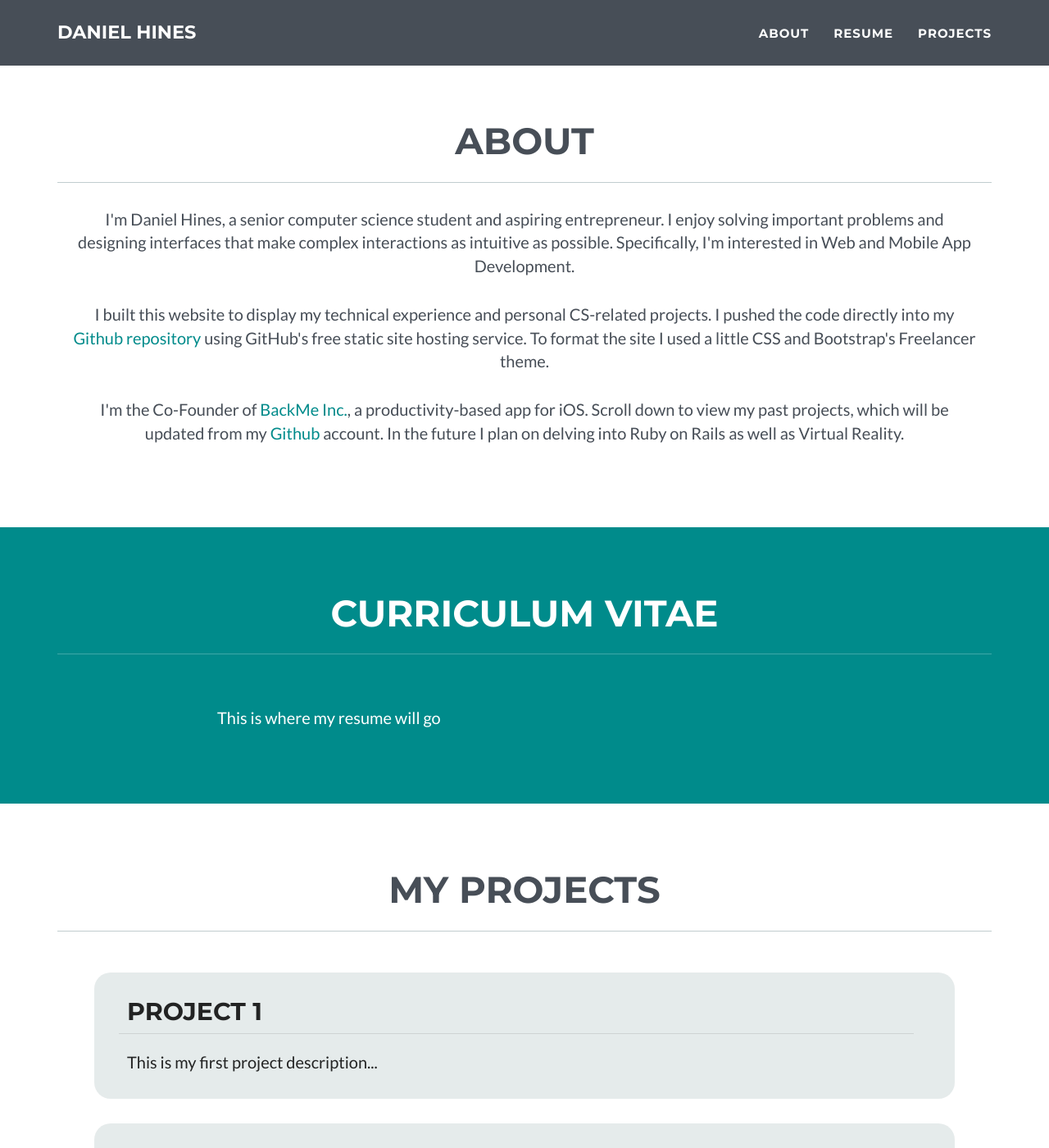
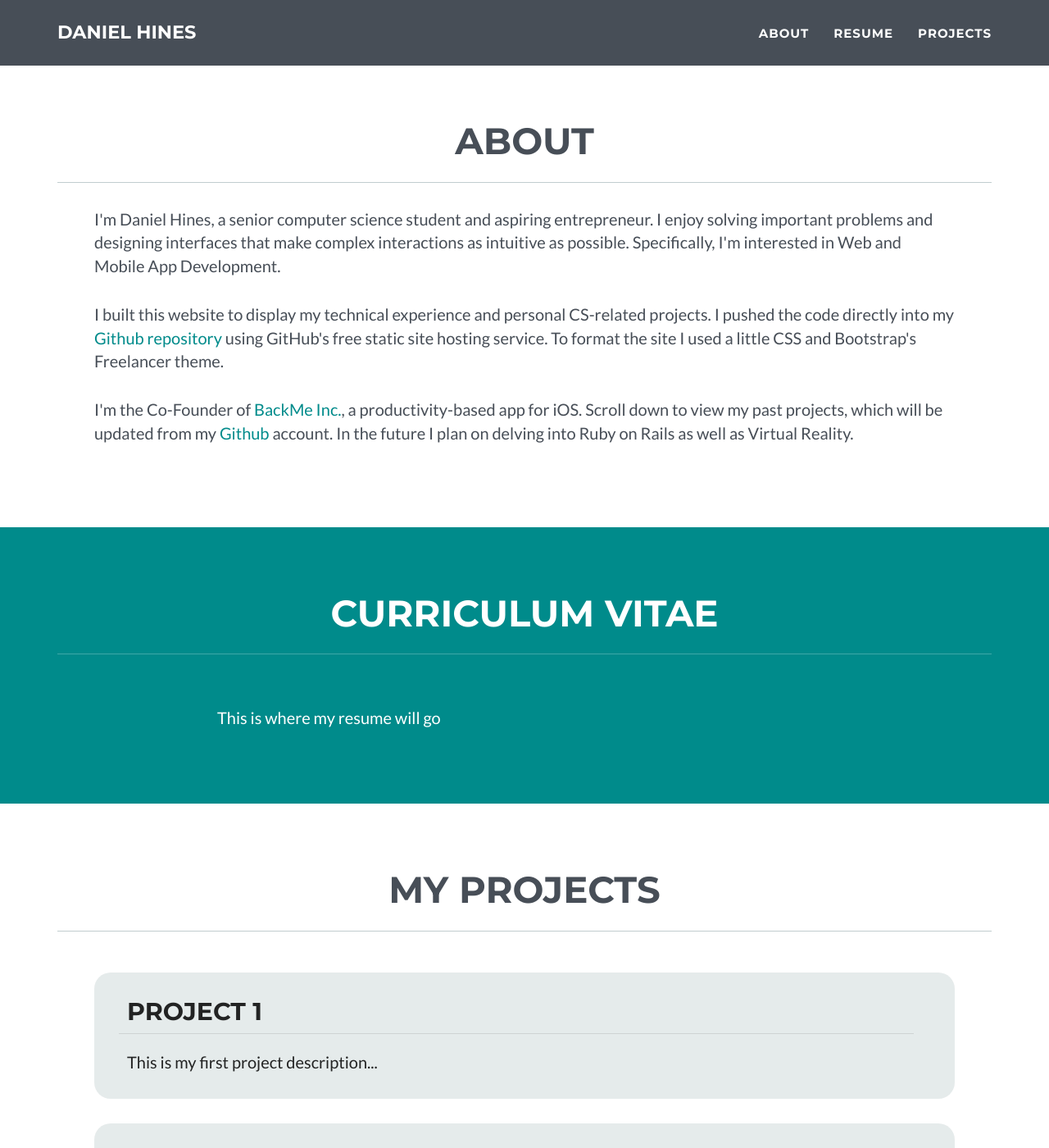
Before and after one commit to danielchines/danielchines.github.io, a Jekyll site: the page built from index.html, in a window 1280 px wide and 1400 px high, scrolled down 756 px. Shown: the whole window at 82% size. Built offline with Jekyll 4.4.1, drawn with Linux system fonts in a browser that asks for light colours.

Commit message:
Update main.css

```diff
--- a/_includes/css/main.css
+++ b/_includes/css/main.css
@@ -190,9 +190,9 @@ section h2.white {
 } */
 
 p.about-p {
-    padding: 10px 30px 10px 30px;
-    text-align: center;
-
+    padding: 10px 60px 10px 60px;
+    text-align: left;
+    margin = 0;
 }
 
 p.project {
```
